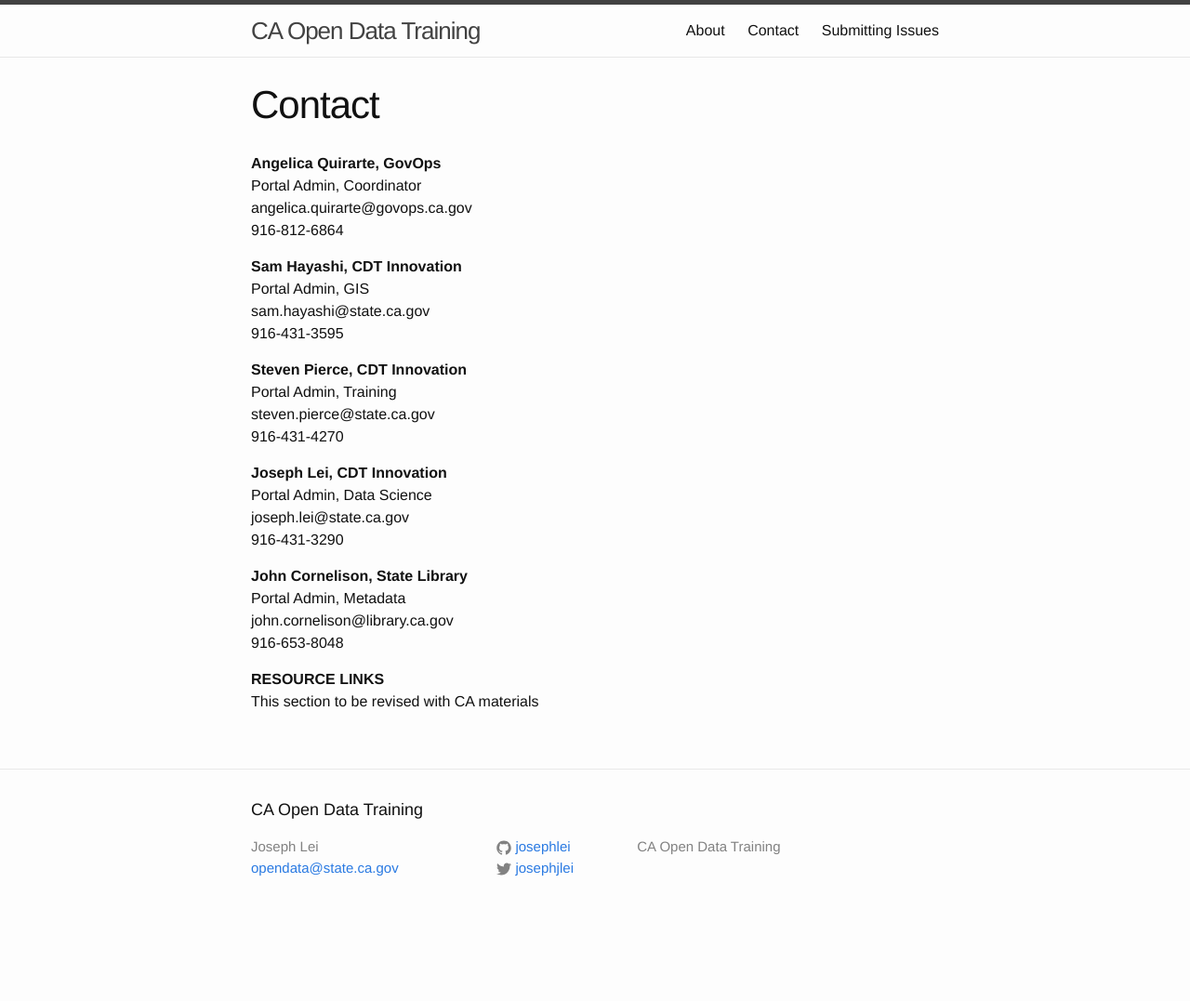
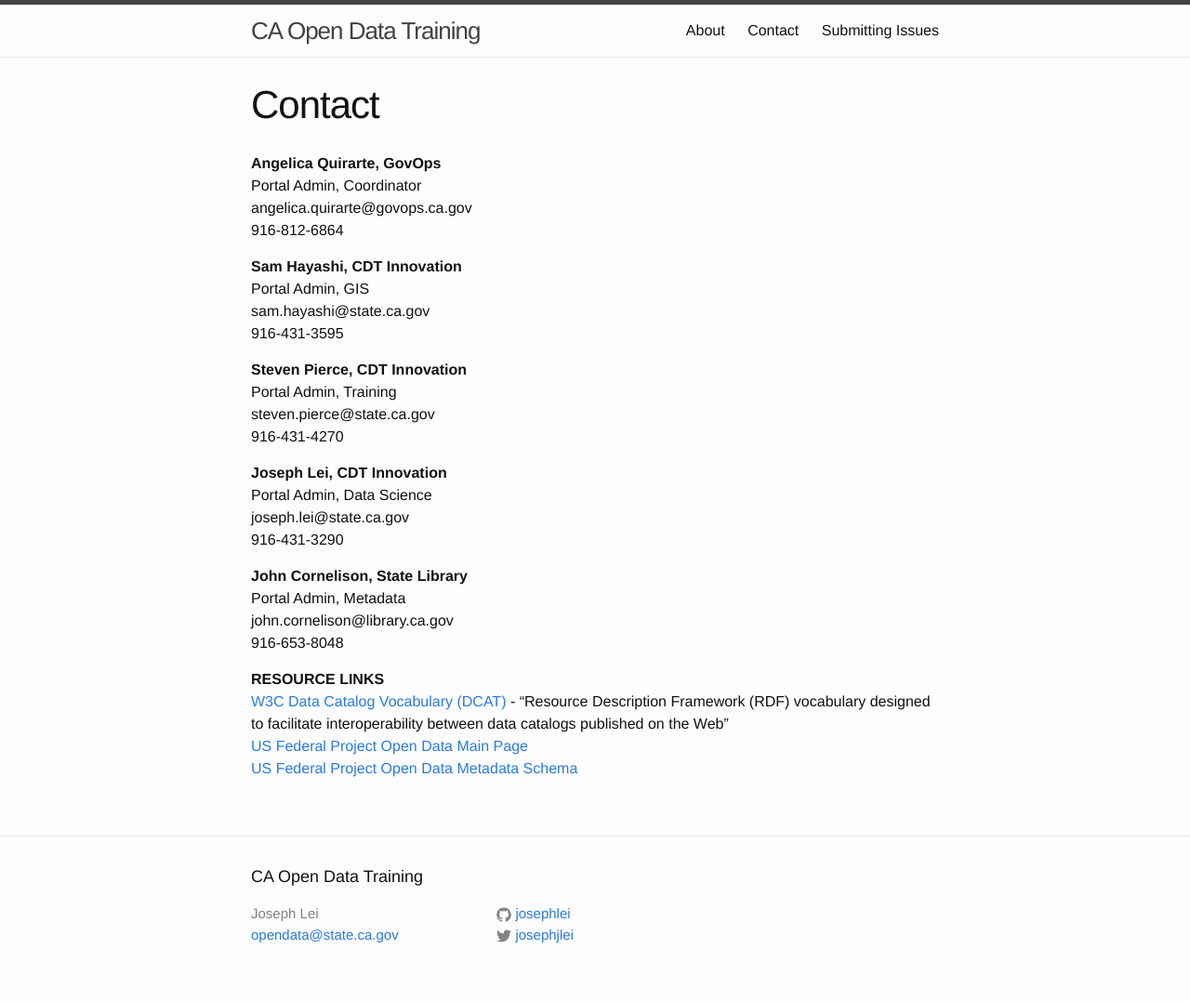
Before and after one commit to josephlei/data-training, a Jekyll site: the page built from contact.md, in a window 1280 px wide. Shown: the whole page at 93% size. Built offline with Jekyll 4.4.1, drawn with Linux system fonts in a browser that asks for light colours; before the commit the page ends 1005 px from its top, so only the background shows below that.

Commit message:
clean up footer, add init resources to contact page

```diff
--- a/_includes/footer.html
+++ b/_includes/footer.html
@@ -32,9 +32,9 @@
           {% endif %}
         </ul>
       </div>
-      <div class="footer-col footer-col-3">
+      <!-- <div class="footer-col footer-col-3">
         <p>{{ site.description | escape }}</p>
-      </div>
+      </div> -->
     </div>
   </div>
 </footer>
--- a/contact.md
+++ b/contact.md
@@ -30,4 +30,6 @@ john.cornelison@library.ca.gov
 916-653-8048
 
 __RESOURCE LINKS__
-This section to be revised with CA materials
+[W3C Data Catalog Vocabulary (DCAT)](https://www.w3.org/TR/vocab-dcat/) - "Resource Description Framework (RDF) vocabulary designed to facilitate interoperability between data catalogs published on the Web"
+[US Federal Project Open Data Main Page](https://project-open-data.cio.gov/)
+[US Federal Project Open Data Metadata Schema](https://project-open-data.cio.gov/v1.1/schema/)
```
